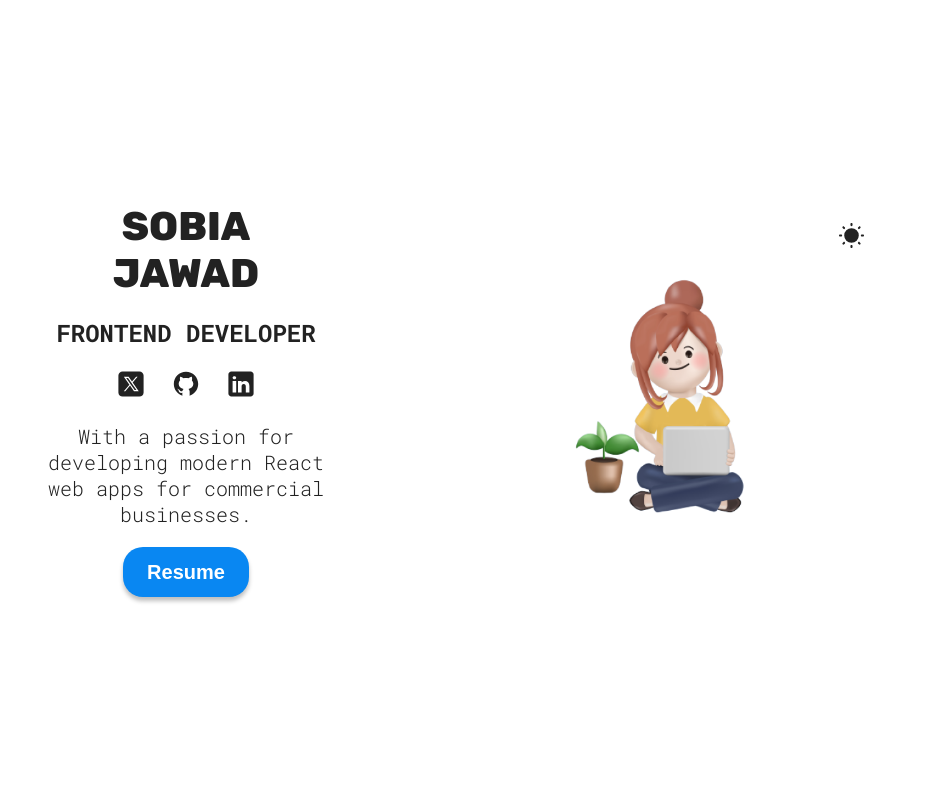
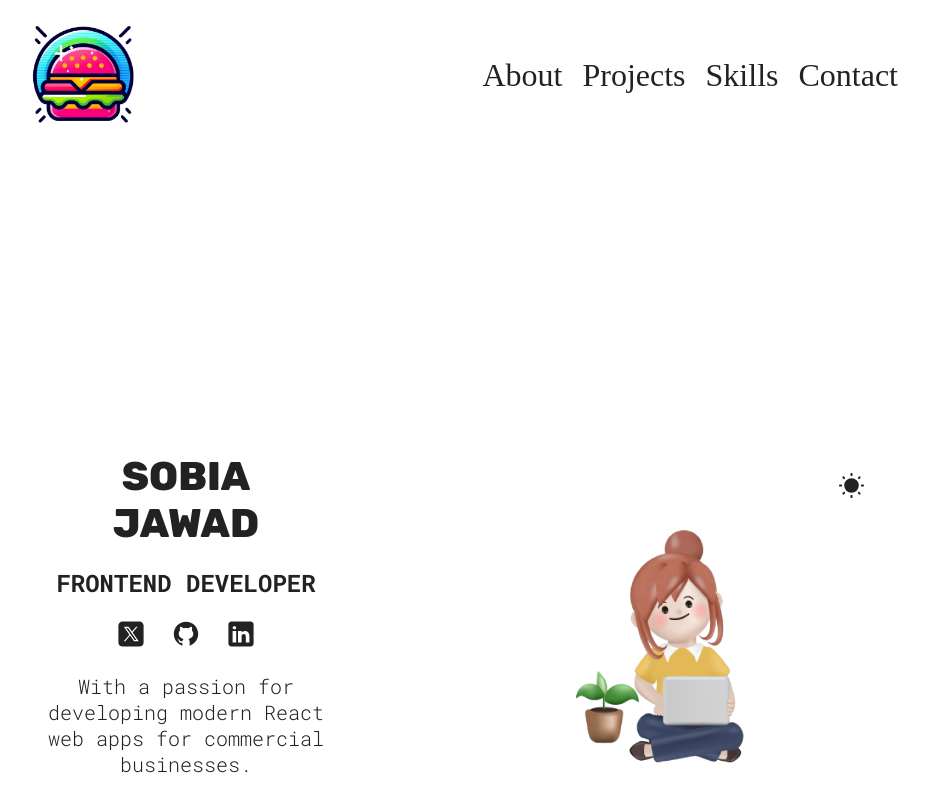
Before and after one commit to sobia-r/portfolio-website-2, a React (Vite) app: page / in a window 1280 px wide. Shown: the top 795 px of the page, without its empty margins (187-1116 px from the left). Built offline with nearby package versions, Linux system fonts and the light colour scheme.

Commit message:
Added Navbar

```diff
--- a/src/App.jsx
+++ b/src/App.jsx
@@ -2,6 +2,7 @@ import './App.css'
 import Contact from './sections/Contact/Contact'
 import Footer from './sections/Footer/Footer'
 import Hero from './sections/Hero/Hero'
+import NavBar from './sections/NavBar/NavBar'
 import Projects from './sections/Projects/Projects'
 import Skills from './sections/Skills/Skills'
 
@@ -9,6 +10,7 @@ function App() {
   console.log('test')
   return (
     <>
+      <NavBar/>
       <Hero/>
       <Projects/>
       <Skills/>
--- /dev/null
+++ b/src/sections/NavBar/NavBar.jsx
@@ -0,0 +1,20 @@
+import styles from "./NavBarStyles.module.css"
+import logo from "../../assets/fresh-burger.png"
+function NavBar() {
+  return (
+    <nav className={styles.navbar}>
+        <div className={styles.leftlogo}>
+            <img className={styles.logoImage}  src={logo} alt="Web logo"/>
+        </div>
+
+        <ul className={styles.navmenu}>
+            <li><a href="#hero">About</a></li>
+            <li><a href="#projects">Projects</a></li>
+            <li><a href="#skills">Skills</a></li>
+            <li><a href="#contact">Contact</a></li>
+        </ul>
+    </nav>
+  )
+}
+
+export default NavBar
--- /dev/null
+++ b/src/sections/NavBar/NavBarStyles.module.css
@@ -0,0 +1,37 @@
+.navbar {
+    display: flex;
+    justify-content: space-between;
+    align-items: center;
+    padding-left: 130px;
+    padding-right: 130px;
+}
+
+.logoImage {
+    height: 150px; /* Adjust as needed */
+    width: auto;
+}
+
+.leftlogo {
+    display: flex;
+    align-items: center;
+}
+
+.navmenu {
+    list-style: none;
+    justify-content: center;
+    display: flex;
+    gap: 20px;
+    margin: 0;
+    padding: 0;
+}
+
+.navmenu li {
+    margin: 0;
+}
+
+
+.navmenu a {
+    text-decoration: none;
+    font-size: 2em;
+    color: #222;
+}
```
